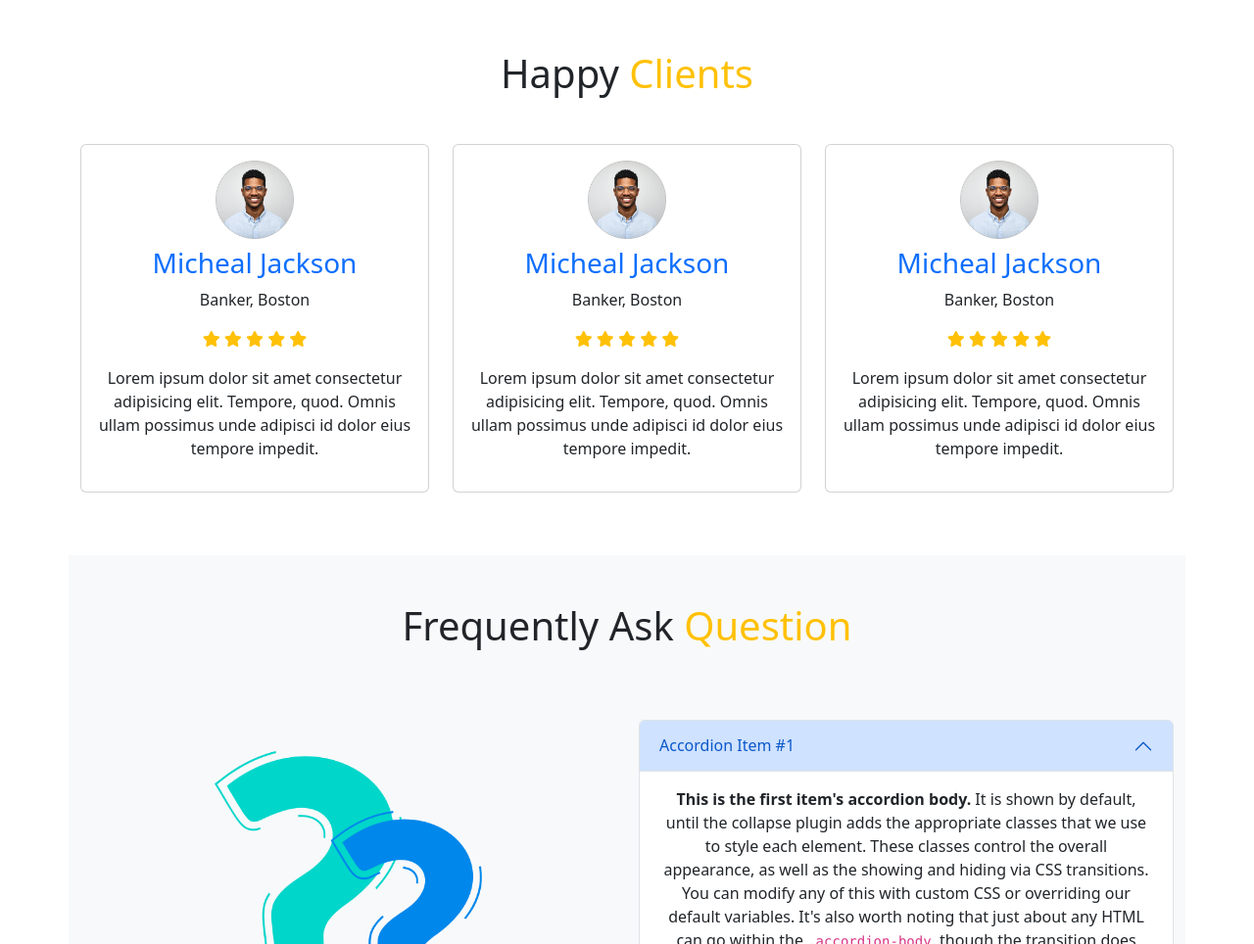
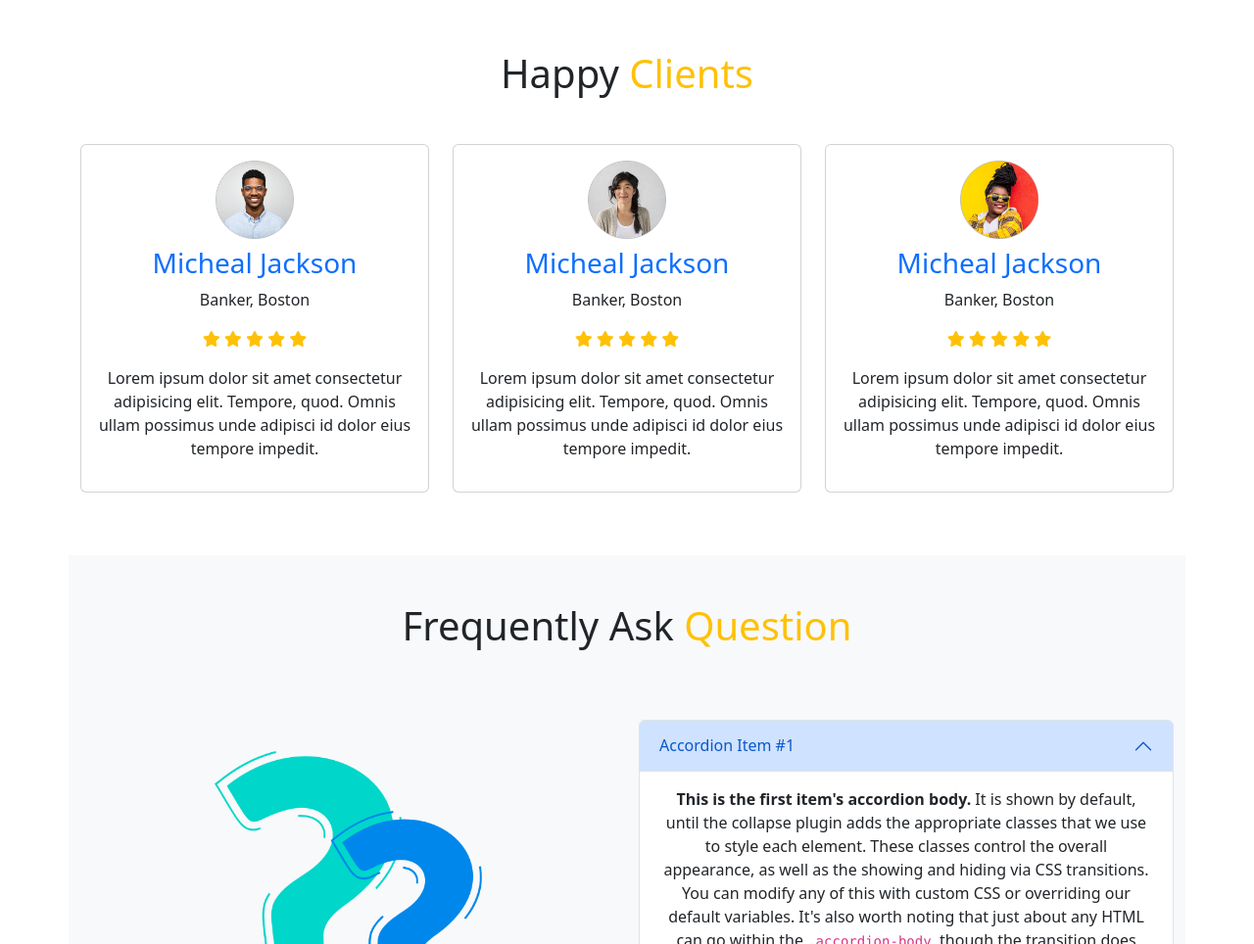
Before and after one commit to MehediHasan4321/bike-shop, a plain HTML site: page index.html in a window 1280 px wide. Shown: the part 1750-2714 px from the top of the page at 98% size. Drawn offline with Linux system fonts and the light colour scheme.

Commit message:
first commit

```diff
--- a/index.html
+++ b/index.html
@@ -199,7 +199,7 @@
                 </div>
                 <div class="col-12 col-md-6 col-lg-4 mb-3">
                     <div class="card h-100 p-3">
-                        <img src="images/user-1.png" alt="" class="card-img-top mb-2 w-25 mx-auto">
+                        <img src="images/user-2.png" alt="" class="card-img-top mb-2 w-25 mx-auto">
                         <h3 class="catd-title text-primary">Micheal Jackson</h3>
                         <p class="card-text">Banker, Boston</p>
                         <div class="mb-3">
@@ -215,7 +215,7 @@
                 </div>
                 <div class="col-12 col-md-6 col-lg-4 mb-3">
                     <div class="card h-100 p-3 ">
-                        <img src="images/user-1.png" alt="" class="card-img-top mb-2 w-25 mx-auto">
+                        <img src="images/user-3.png" alt="" class="card-img-top mb-2 w-25 mx-auto">
                         <h3 class="catd-title text-primary">Micheal Jackson</h3>
                         <p class="card-text">Banker, Boston</p>
                         <div class="mb-3">
```
